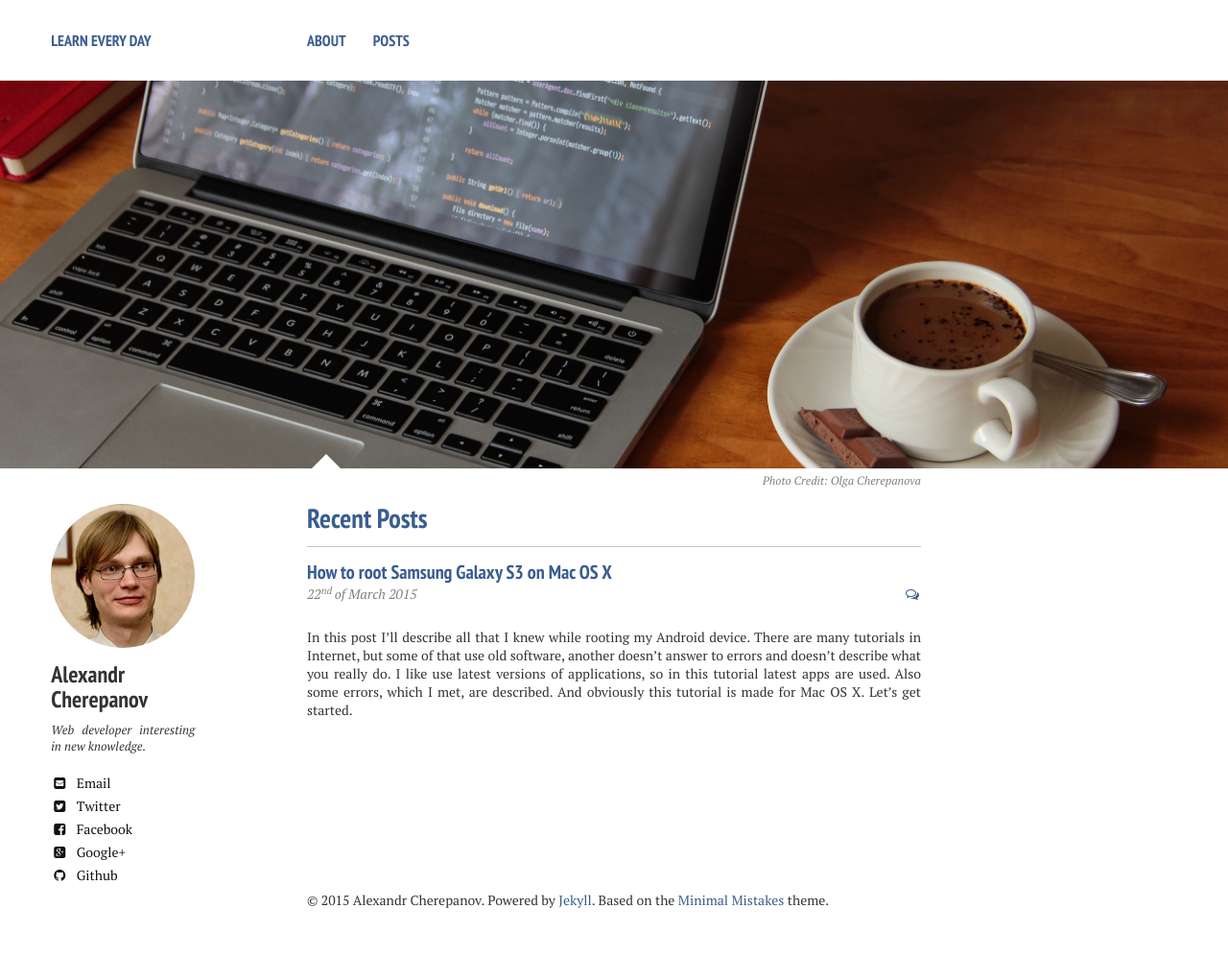
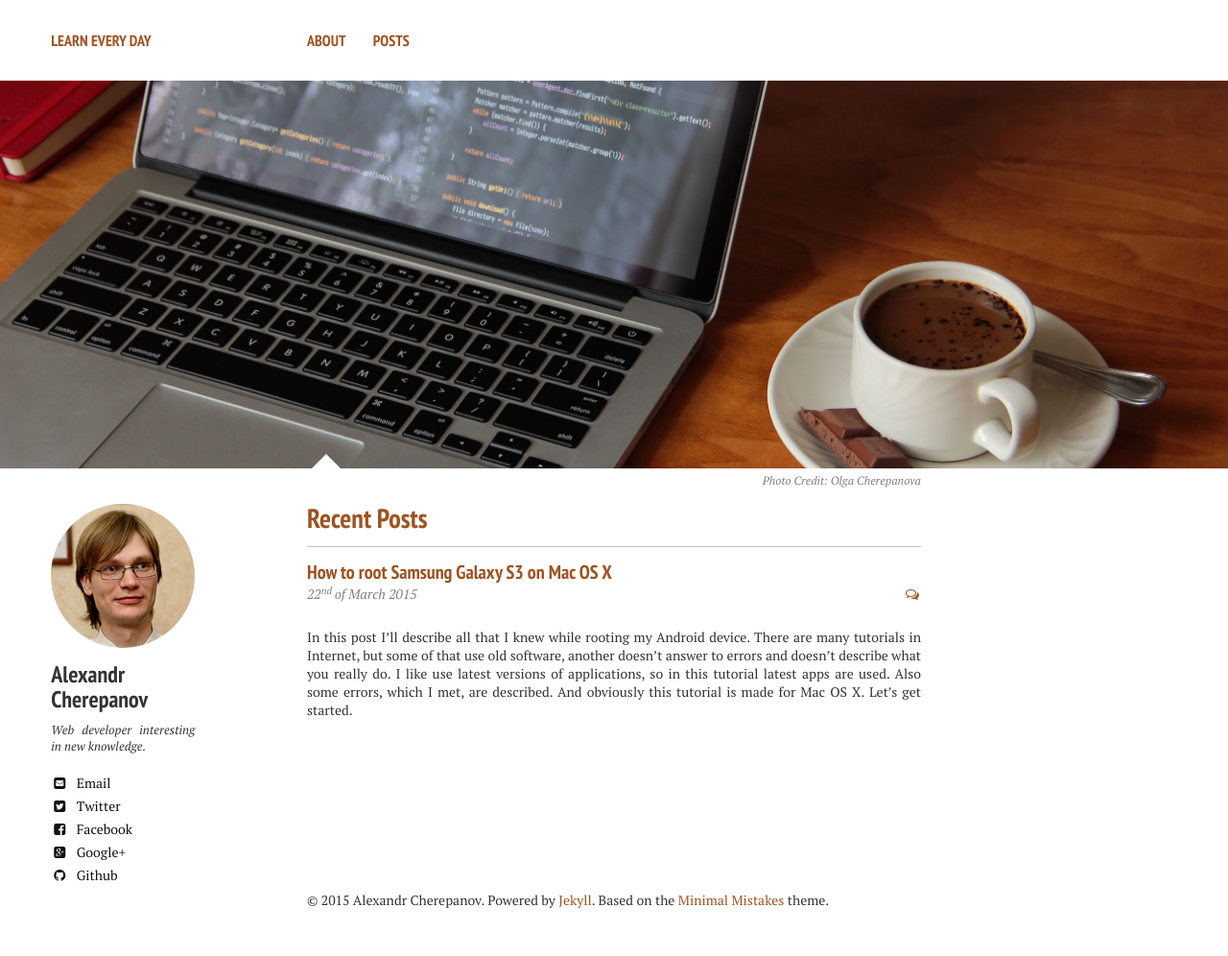
Before and after one commit to XandrCherepanov/xandrcherepanov.github.io, a Jekyll site: the page built from index.md, in a window 1280 px wide. Shown: the whole page at 96% size. Built offline with Jekyll 4.4.1, drawn with Linux system fonts in a browser that asks for light colours; nearby versions of some CDN libraries; comment, search, counter and statistics services are not loaded.

Commit message:
Fixed colors and images size

```diff
--- a/_sass/elements.scss
+++ b/_sass/elements.scss
@@ -19,7 +19,7 @@ hr {
 figure {
 	margin-bottom: $indent-var;
   img {
-    max-height: 50%;
+    max-height: 500px;
   }
 }
 
--- a/_sass/variables.scss
+++ b/_sass/variables.scss
@@ -53,10 +53,10 @@ $vimeo-color        : #1ab7ea;
 $youtube-color      : #ff3333;
 
 /* links */
-$linkcolor 		    : darken($linkedin-color, 10);
+$linkcolor 		    : #9E5321;
 $link-color       	: $linkcolor;
-$linkcolorhover 	: darken($linkcolor, 10);
-$linkcolorvisited 	: lighten($linkcolorhover, 20);
+$linkcolorhover 	: lighten($linkcolor, 20);
+$linkcolorvisited 	: $linkcolor;
 $linkcolorfocus 	: darken($linkcolorvisited, 10);
 
 /*
```
